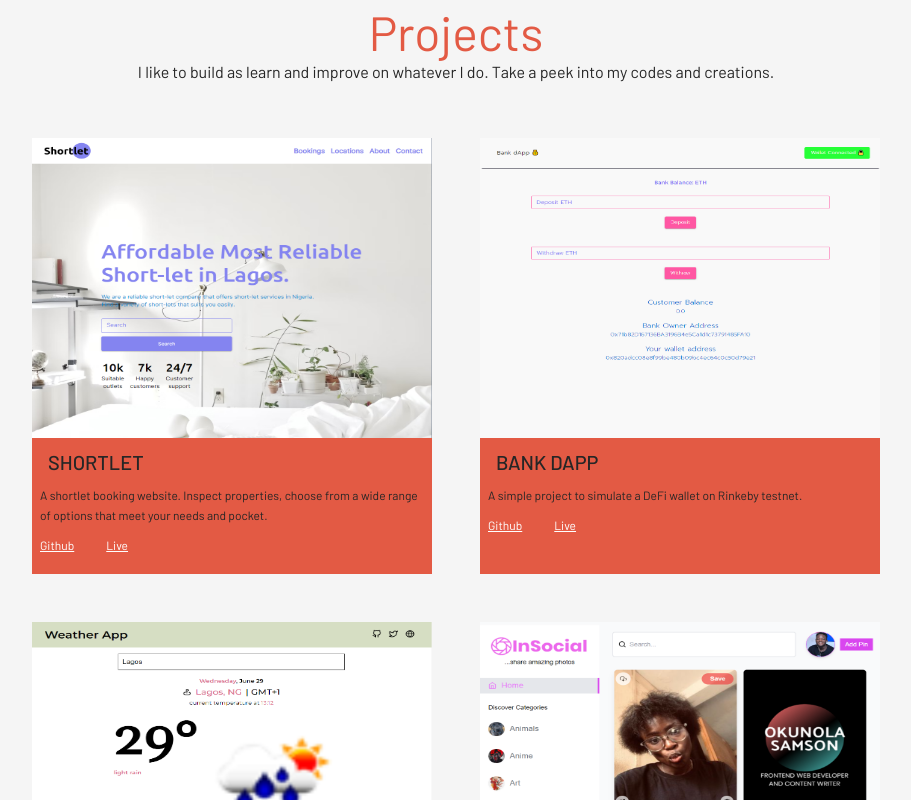
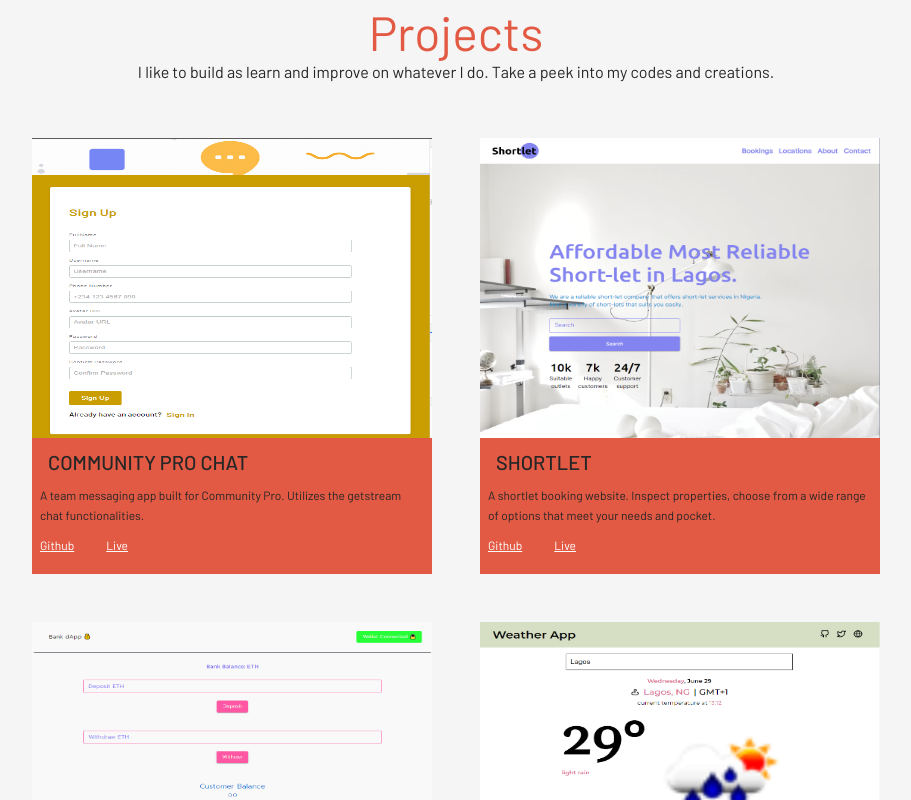
Before and after one commit to pablo-clueless/Portfolio, a React (Vite) app in the folder portfolio/: page / in a window 1280 px wide. Shown: the part 1740-2540 px from the top of the page, without its empty margins (184-1095 px from the left). Built offline with nearby package versions, Linux system fonts and the light colour scheme.

Commit message:
added projects

```diff
--- a/portfolio/project-data.js
+++ b/portfolio/project-data.js
@@ -1,11 +1,11 @@
 export const data = [
-    // {
-    //     image_dt: '/projects/',
-    //     name: 'COMMUNITY PRO CHAT',
-    //     description: 'A team messaging app built for Community Pro. Utilizes the getstream chat functionalities.',
-    //     live: 'https://.vercel.app',
-    //     repo: 'https://github.com/pablo-clueless/chat-app'
-    // },
+    {
+        image_dt: '/projects/community-pro.png',
+        name: 'COMMUNITY PRO CHAT',
+        description: 'A team messaging app built for Community Pro. Utilizes the getstream chat functionalities.',
+        live: 'https://community-pro-chat.vercel.app/',
+        repo: 'https://github.com/pablo-clueless/chat_app'
+    },
     {
         image_dt: '/projects/shortlet.png',
         name: 'SHORTLET',
```
Also changed, not shown: portfolio/public/projects/community-pro.png (added).
